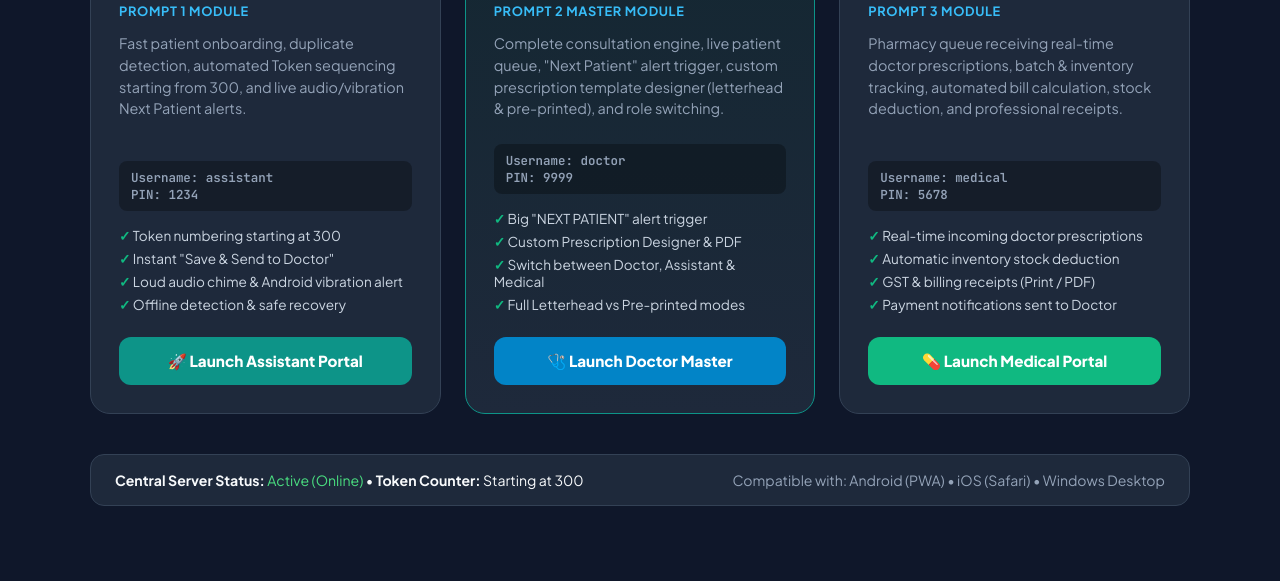
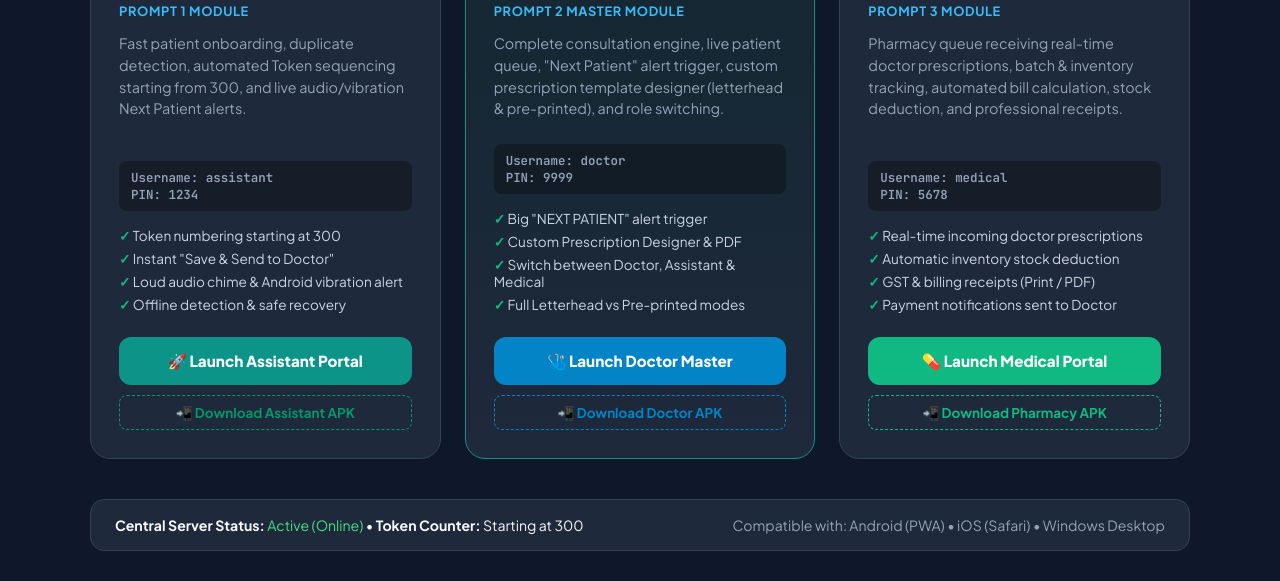
Before and after one commit to asraflicks-hash/sidra-motion-clinic, a website: page public/index.html in a window 1280 px wide. Shown: the part 340-921 px from the top of the page. Before the commit the page ends 876 px from the top, so only its background shows below. Drawn offline with Linux system fonts and the light colour scheme.

Commit message:
Add compiled APKs and download buttons

```diff
--- a/public/index.html
+++ b/public/index.html
@@ -227,6 +227,9 @@
       <a href="/assistant" class="btn-launch">
         🚀 Launch Assistant Portal
       </a>
+      <a href="/apks/Sidra_Clinic_Assistant.apk" download style="display: block; text-align: center; margin-top: 10px; font-size: 0.84rem; font-weight: 700; color: #059669; text-decoration: none; padding: 8px; border: 1px dashed #059669; border-radius: 8px;">
+        📲 Download Assistant APK
+      </a>
     </div>
 
     <!-- Card 2: Doctor Master Console -->
@@ -249,6 +252,9 @@
       </ul>
       <a href="/doctor" class="btn-launch" style="background: #0284c7;">
         🩺 Launch Doctor Master
+      </a>
+      <a href="/apks/Sidra_Clinic_Doctor.apk" download style="display: block; text-align: center; margin-top: 10px; font-size: 0.84rem; font-weight: 700; color: #0284c7; text-decoration: none; padding: 8px; border: 1px dashed #0284c7; border-radius: 8px;">
+        📲 Download Doctor APK
       </a>
     </div>
 
@@ -273,6 +279,9 @@
       <a href="/medical" class="btn-launch" style="background: #10b981;">
         💊 Launch Medical Portal
       </a>
+      <a href="/apks/Sidra_Clinic_Pharmacy.apk" download style="display: block; text-align: center; margin-top: 10px; font-size: 0.84rem; font-weight: 700; color: #10b981; text-decoration: none; padding: 8px; border: 1px dashed #10b981; border-radius: 8px;">
+        📲 Download Pharmacy APK
+      </a>
     </div>
 
   </div>
```
Also changed, not shown: 6 other files.
